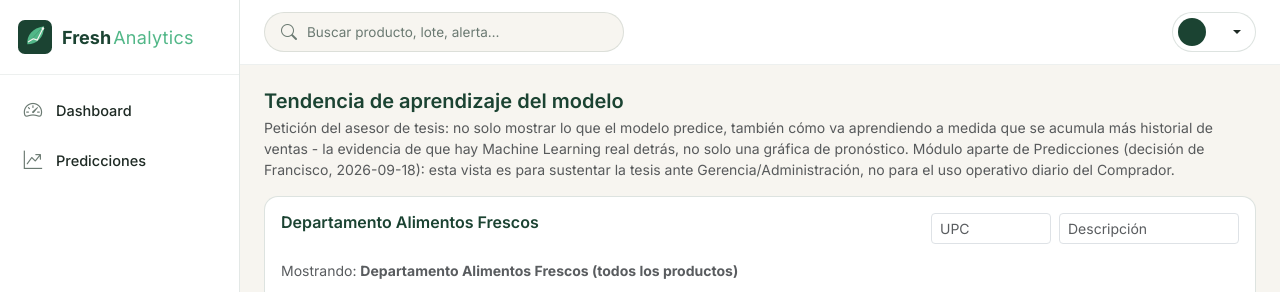
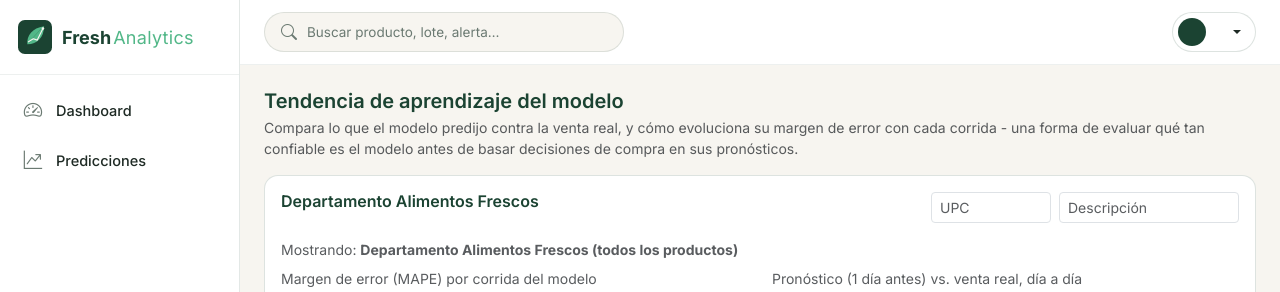
Before and after one commit to JFranck88/fresh-analytics, a Django app: template core/templates/tendencia_aprendizaje.html in a window 1280 px wide. Shown: the top 292 px of the page. Run offline with Django 5.2, Linux system fonts and the light colour scheme; the template is opened without the code that fills it, so the values that code supplies are empty.

Commit message:
Quita texto interno de tesis del modulo Aprendizaje del modelo

```diff
--- a/core/templates/tendencia_aprendizaje.html
+++ b/core/templates/tendencia_aprendizaje.html
@@ -1,7 +1,7 @@
 {% extends "base.html" %}
 {% block content %}
 <h5 class="mb-1">Tendencia de aprendizaje del modelo</h5>
-<p class="text-muted small">Petición del asesor de tesis: no solo mostrar lo que el modelo predice, también cómo va aprendiendo a medida que se acumula más historial de ventas - la evidencia de que hay Machine Learning real detrás, no solo una gráfica de pronóstico. Módulo aparte de Predicciones (decisión de Francisco, 2026-09-18): esta vista es para sustentar la tesis ante Gerencia/Administración, no para el uso operativo diario del Comprador.</p>
+<p class="text-muted small">Compara lo que el modelo predijo contra la venta real, y cómo evoluciona su margen de error con cada corrida - una forma de evaluar qué tan confiable es el modelo antes de basar decisiones de compra en sus pronósticos.</p>
 
 <div class="card mb-4">
     <div class="card-body">
```
